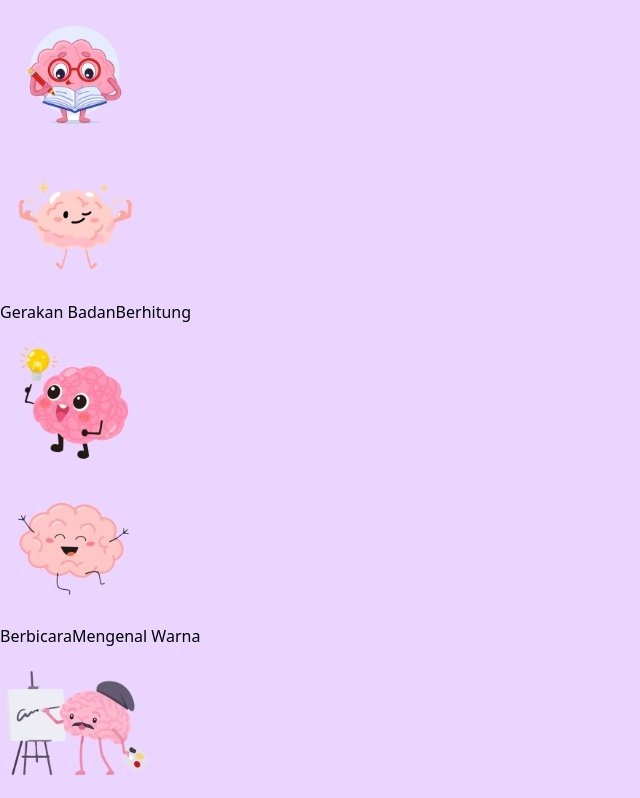
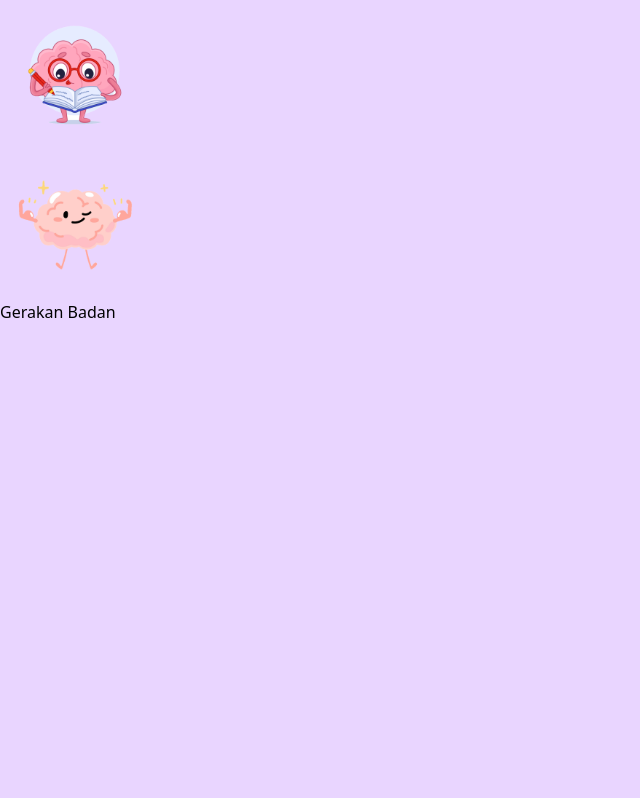
Before and after one commit to Yudann/tracker-str, a Next.js app: page /motorik in a window 1280 px wide. Shown: the part 487-1285 px from the top of the page, without its empty margins (0-640 px from the left). After the commit the page ends 811 px from the top, so only its background shows below. Built offline with nearby package versions, Linux system fonts and the light colour scheme.

Commit message:
chore: update kognitif & motorik page

```diff
--- a/src/app/(pages)/motorik/page.tsx
+++ b/src/app/(pages)/motorik/page.tsx
@@ -4,9 +4,6 @@ import kognitifImage from "../../../../public/assets/header/motorik.png";
 import gerakankaki from "../../../../public/assets/kaki.png";
 import gerakanTangan from "../../../../public/assets/tangan.png";
 import gerakanBadan from "../../../../public/assets/badan.png";
-import berhitung from "../../../../public/assets/berhitung.png";
-import berbicara from "../../../../public/assets/berbicara.png";
-import mengenalWarna from "../../../../public/assets/mengenal-warna.png";
 
 export default function MotorikPage() {
   return (
@@ -60,34 +57,6 @@ export default function MotorikPage() {
           />
           <span>Gerakan Badan</span>
         </Link>
-
-        <Link
-          href="/motorik/berhitung"
-          className="w-full flex items-center justify-between gap-4 text-center text-2xl font-bold text-black px-4 rounded-lg shadow hover:bg-purple-400 transition duration-300"
-        >
-          <span>Berhitung</span>
-          <Image src={berhitung} alt="Berhitung" height={150} width={150} />
-        </Link>
-
-        <Link
-          href="/motorik/berbicara"
-          className="w-full flex items-center justify-between gap-4 text-center text-2xl font-bold text-black px-4 rounded-lg shadow hover:bg-purple-400 transition duration-300"
-        >
-          <Image src={berbicara} alt="Berbicara" height={150} width={150} />
-          <span>Berbicara</span>
-        </Link>
-        <Link
-          href="/motorik/mengenal-warna"
-          className="w-full flex items-center justify-between gap-4 text-center text-2xl font-bold text-black px-4 rounded-lg shadow hover:bg-purple-400 transition duration-300"
-        >
-          <span>Mengenal Warna</span>
-          <Image
-            src={mengenalWarna}
-            alt="mengenal warna"
-            height={150}
-            width={150}
-          />
-        </Link>
       </div>
     </div>
   );
```
Also changed, not shown: src/app/(pages)/kognitif/page.tsx (+32 -2 lines).
